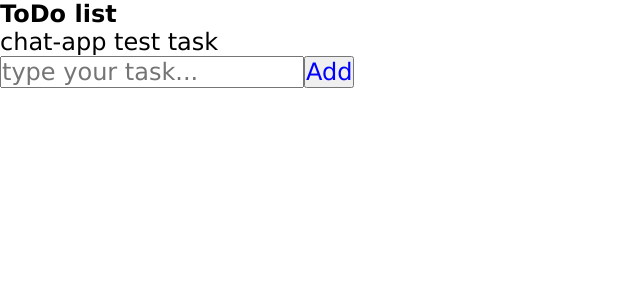
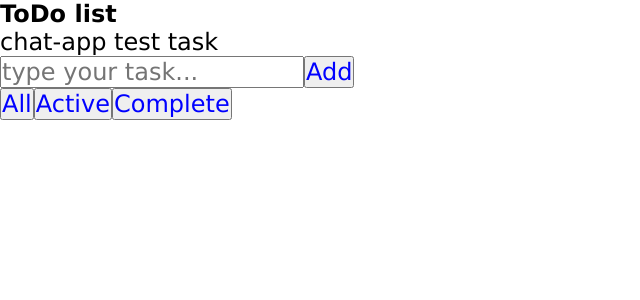
Before and after one commit to xschar/todo-chat-app, a React app: page / in a window 1280 px wide. Shown: the top 300 px of the page, without its empty margins (0-640 px from the left). Built offline with nearby package versions, Linux system fonts and the light colour scheme.

Commit message:
feat: create FilterTask

```diff
--- a/src/components/app/index.tsx
+++ b/src/components/app/index.tsx
@@ -2,11 +2,13 @@ import React from "react"
 import "styles/global.css"
 import { Layout } from "components/layout"
 import { AddTask } from "components/addTask"
+import { FilterTask } from "components/filterTask"
 
 export const App: React.FC = () => {
   return (
     <Layout>
       <AddTask />
+      <FilterTask />
     </Layout>
   )
 }
--- /dev/null
+++ b/src/components/filterTask/index.tsx
@@ -0,0 +1,12 @@
+import React from "react";
+import { Button } from "components/button";
+
+export const FilterTask: React.FC = () => {
+  return(
+    <div>
+      <Button displayType="regular" title="All"></Button>
+      <Button displayType="regular" title="Active"></Button>
+      <Button displayType="regular" title="Complete"></Button>
+    </div>
+  )
+}
```
